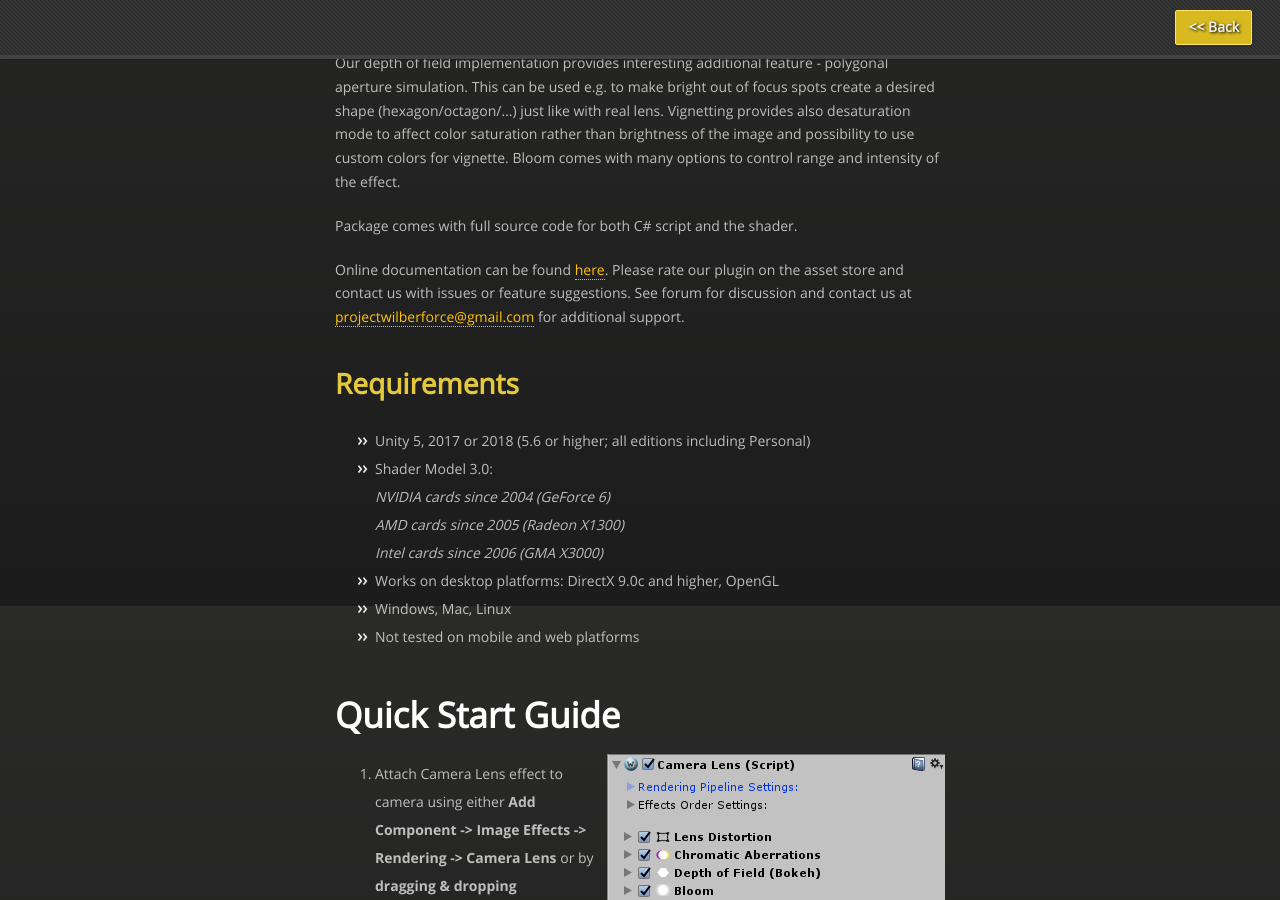
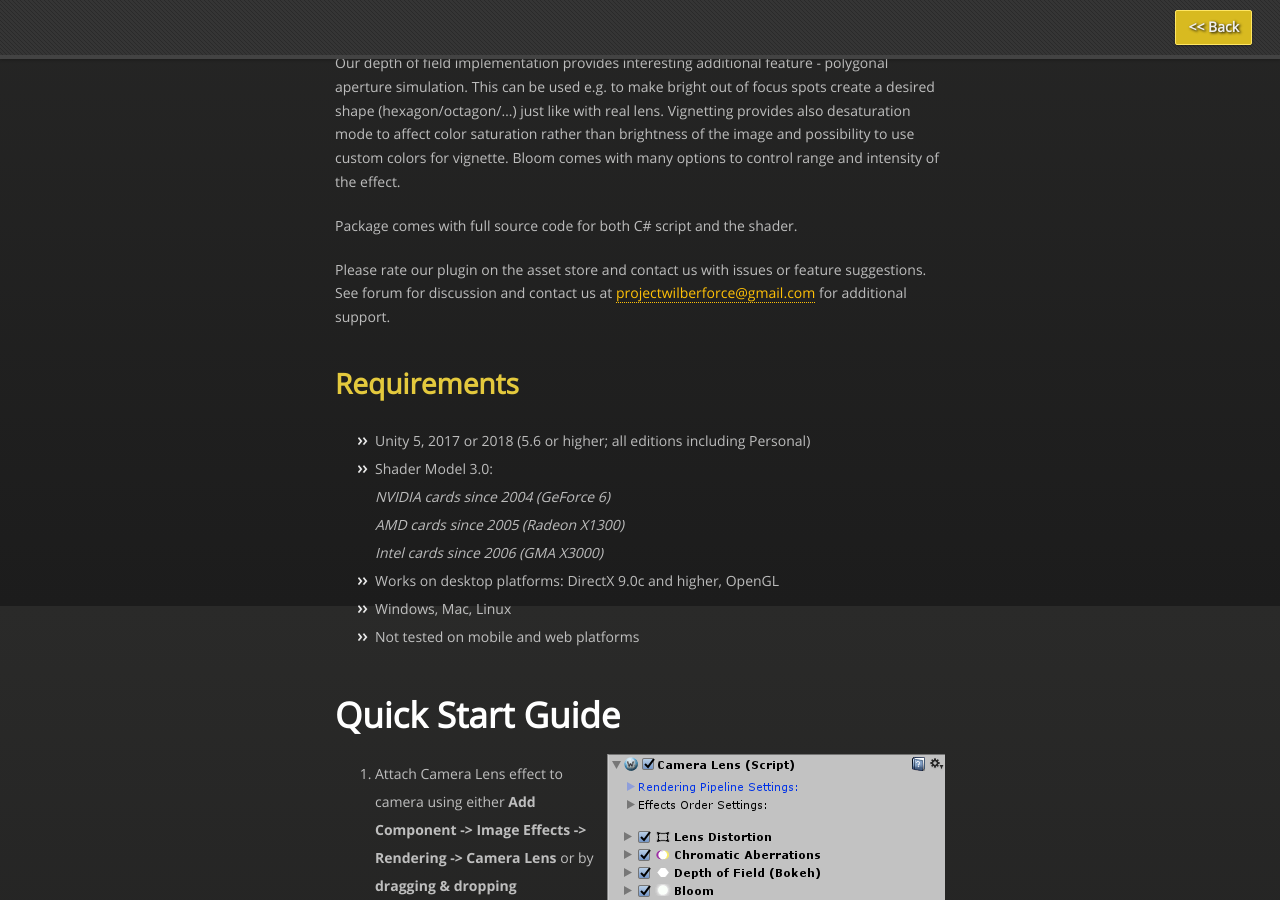
Before and after one commit to projectwilberforce/projectwilberforce.github.io, a Jekyll site: the page built from cameralens/manual/index.md, in a window 1280 px wide and 900 px high, scrolled down 1194 px. Built offline with Jekyll 4.4.1, drawn with Linux system fonts in a browser that asks for light colours; nearby versions of some CDN libraries.

Commit message:
camera lens manual small fixes

```diff
--- a/cameralens/manual/index.md
+++ b/cameralens/manual/index.md
@@ -10,7 +10,7 @@ title: Camera Lens Plugin User Guide
 - [Effects How-to](#effects-how-to)
     - [Distortion](#distortion)
     - [Chromatic Aberrations](#chromatic-aberrations)
-    - [Depth of Field (Bokeh)](#depth-of-field-(Bokeh))
+    - [Depth of Field (Bokeh)](#depth-of-field-bokeh)
     - [Bloom](#bloom)
     - [Vignette](#vignette)
 - [Controls walk-through](#controls-walk-through)
@@ -34,7 +34,7 @@ Our depth of field implementation provides interesting additional feature - poly
 
 Package comes with full source code for both C# script and the shader.
 
-Online documentation can be found [here](https://projectwilberforce.github.io/cameralens/manual/). Please rate our plugin on the asset store and contact us with issues or feature suggestions. See forum for discussion and contact us at <projectwilberforce@gmail.com> for additional support.
+Please rate our plugin on the asset store and contact us with issues or feature suggestions. See forum for discussion and contact us at <projectwilberforce@gmail.com> for additional support.
 
 ## Requirements
 
@@ -79,7 +79,7 @@ Start by setting desired **Size** and **Linearity** - how fast aberrations enlar
 
 ## Depth of Field (Bokeh)
 
-<img style="" src="bokeh.png">
+<img style="float: right;" src="bokeh.png">
 
 Depth of field effect simulates defocused (blurred) areas in the foreground and background around the focal plane. Our implementation can also simulate various shapes of aperture opening.
 
```
